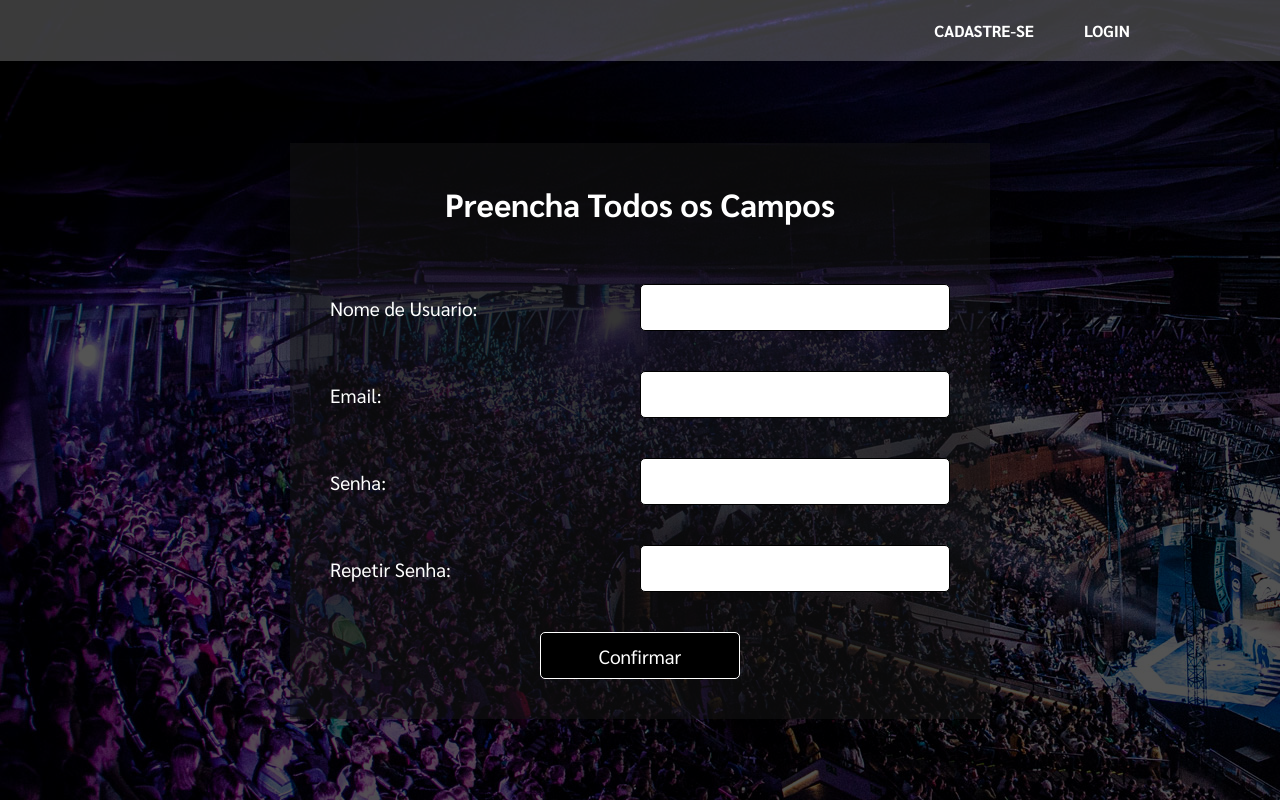
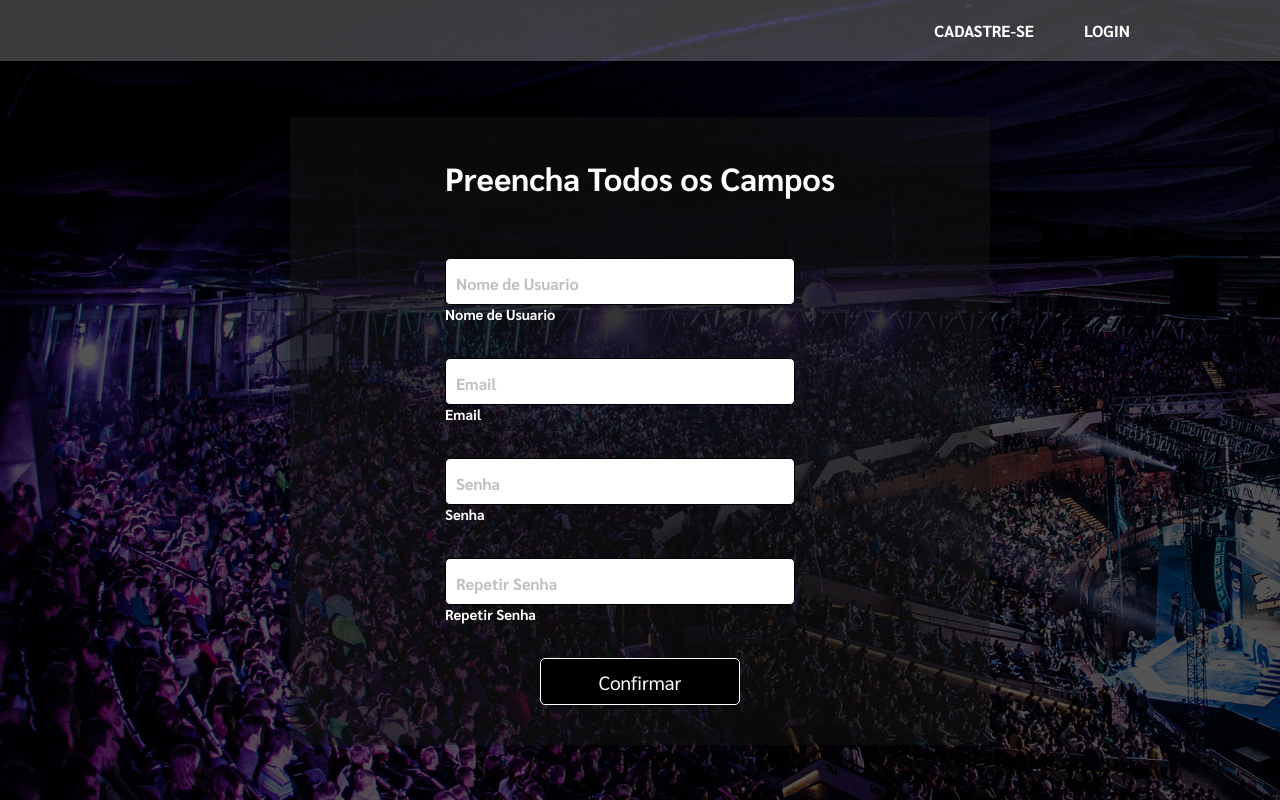
Before and after one commit to rodolphonetto/bolao-csgo-react, a React (Create React App) app: page /signup in a window 1280 px wide. Built offline with nearby package versions, Linux system fonts and the light colour scheme.

Commit message:
alteração nos formulários

```diff
--- a/src/Components/Country/CountryAdd/CountryAdd.jsx
+++ b/src/Components/Country/CountryAdd/CountryAdd.jsx
@@ -38,23 +38,23 @@ class CountryEdit extends Component {
           sendAction="countryAdd"
         >
           <InputGroup
-            label="Nome:"
+            label="Nome"
             Labeltype="form"
             htmlFor="name"
             type="text"
             name="name"
             value={this.state.name}
             changed={this.onChangeHandler}
-            errors={this.props.errors.name}
+            error={this.props.errors.name}
             errosMsg={this.props.errors.name}
           />
           <InputGroup
-            label="Bandeira:"
+            label="Bandeira"
             Labeltype="form"
             htmlFor="image"
             type="file"
             name="image"
-            errors={this.props.errors.file}
+            error={this.props.errors.file}
             errosMsg={this.props.errors.file}
           />
         </Form>
--- a/src/Components/Country/CountryEdit/CountryEditItem/CountryEditItem.jsx
+++ b/src/Components/Country/CountryEdit/CountryEditItem/CountryEditItem.jsx
@@ -47,7 +47,7 @@ class CountryEdit extends Component {
         btText="Editar"
       >
         <InputGroup
-          label="Nome:"
+          label="Nome"
           Labeltype="form"
           htmlFor="name"
           type="text"
--- a/src/Components/Layout/Form/Form.jsx
+++ b/src/Components/Layout/Form/Form.jsx
@@ -55,6 +55,7 @@ class Form extends Component {
         onSubmit={this.onSubmit}
         name={this.props.name}
         encType="multipart/form-data"
+        autoComplete="off"
       >
         <div className={classnames(formWhite, formBlack)}>
           <h1>{this.props.title}</h1>
--- a/src/Components/Layout/Form/Form.module.scss
+++ b/src/Components/Layout/Form/Form.module.scss
@@ -1,5 +1,6 @@
 .formBlack {
   display: grid;
+  justify-content: center;
   max-width: 700px;
   background: rgba(22, 22, 22, 0.486);
   padding: 40px;
@@ -15,6 +16,7 @@
   border-radius: 5px;
   color: black;
   display: grid;
+  justify-content: center;
   align-self: flex-start;
   justify-self: center;
   min-width: 700px;
--- a/src/Components/Layout/InputGroup/InputGroup.jsx
+++ b/src/Components/Layout/InputGroup/InputGroup.jsx
@@ -26,17 +26,18 @@ const InputGroup = props => {
 
   return (
     <div className={style.inputGroup}>
-      <label className={classnames(login, form)} htmlFor={props.htmlFor}>
-        {props.label}
-      </label>
       <input
         className={classnames(style.inputs, hasErrors)}
         type={props.type}
         name={props.name}
         value={props.value}
         onChange={props.changed}
+        placeholder={props.label}
       />
-      {props.errors && (
+      <label className={classnames(login, form)} htmlFor={props.htmlFor}>
+        {props.label}
+      </label>
+      {props.error && (
         <div className={style.errorMessage}>{props.errosMsg}</div>
       )}
     </div>
--- a/src/Components/Layout/InputGroup/InputGroup.module.scss
+++ b/src/Components/Layout/InputGroup/InputGroup.module.scss
@@ -6,6 +6,16 @@
   font-family: "Sarabun", sans-serif;
   font-size: 1.2rem;
   font-weight: bold;
+  align-self: center;
+}
+
+.inputs::placeholder {
+  color: rgb(192, 192, 192);
+  font-size: 1rem;
+}
+
+.inputs:focus + .login {
+  color: red;
 }
 
 .hasErrors {
@@ -16,27 +26,26 @@
   font-size: 0.9rem;
   margin-top: 3px;
   color: rgb(241, 52, 52);
-  grid-area: msg;
 }
 
 .login {
-  align-self: center;
-  font-size: 1.2rem;
+  margin-bottom: 5px;
   color: white;
+  font-size: 0.9rem;
+  font-weight: bold;
 }
 
 .form {
   align-self: center;
   font-size: 1.2rem;
   color: black;
+  margin-bottom: 10px;
 }
 
 .inputGroup {
   color: black;
   display: grid;
-  grid-template-columns: 1fr 1fr;
-  grid-template-areas:
-    "label input"
-    "- msg";
-  margin-bottom: 40px;
+  grid-template-columns: 1fr;
+  margin-bottom: 30px;
+  align-self: center;
 }
--- a/src/Components/Login/Login.jsx
+++ b/src/Components/Login/Login.jsx
@@ -69,7 +69,7 @@ class Login extends Component {
         error={message}
       >
         <InputGroup
-          label="Nome de Usuario:"
+          label="Nome de Usuario"
           Labeltype="login"
           htmlFor="username"
           type="text"
--- a/src/Components/Signup/Signup.jsx
+++ b/src/Components/Signup/Signup.jsx
@@ -43,47 +43,47 @@ class Signup extends Component {
         btText="Confirmar"
       >
         <InputGroup
-          label="Nome de Usuario:"
+          label="Nome de Usuario"
           Labeltype="login"
           htmlFor="username"
           type="text"
           name="username"
           value={this.state.username}
           changed={this.onChangeHandler}
-          errors={this.props.errors.username}
+          error={this.props.errors.username}
           errosMsg={this.props.errors.username}
         />
         <InputGroup
-          label="Email:"
+          label="Email"
           Labeltype="login"
           htmlFor="email"
           type="text"
           name="email"
           value={this.state.email}
           changed={this.onChangeHandler}
-          errors={this.props.errors.email}
+          error={this.props.errors.email}
           errosMsg={this.props.errors.email}
         />
         <InputGroup
-          label="Senha:"
+          label="Senha"
           Labeltype="login"
           htmlFor="password"
           type="password"
           name="password"
           value={this.state.password}
           changed={this.onChangeHandler}
-          errors={this.props.errors.password}
+          error={this.props.errors.password}
           errosMsg={this.props.errors.password}
         />
         <InputGroup
-          label="Repetir Senha:"
+          label="Repetir Senha"
           Labeltype="login"
           htmlFor="password2"
           type="password"
           name="password2"
           value={this.state.password2}
           changed={this.onChangeHandler}
-          errors={this.props.errors.password}
+          error={this.props.errors.password}
           errosMsg={this.props.errors.password}
         />
       </Form>
```
Also changed, not shown: 1 other file (tests, documents, lock files or other folders).
